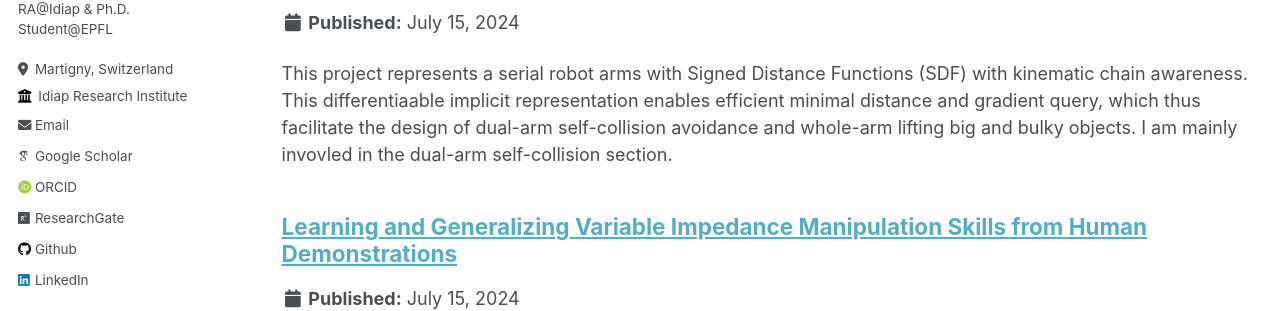
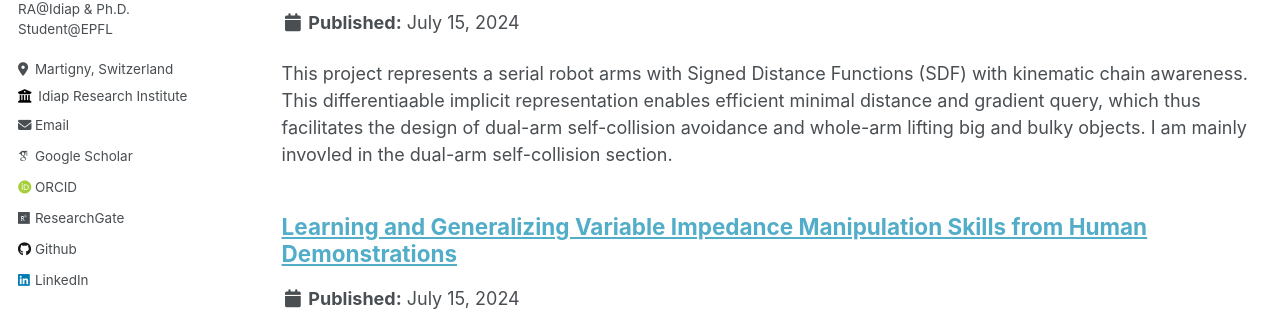
Before and after one commit to ollieyzhang/ollieyzhang.github.io, a Jekyll site: the page built from _pages/projects.md, in a window 1280 px wide and 900 px high. Shown: the part 283-594 px from the top of the window. Built offline with Jekyll 4.4.1, drawn with Linux system fonts in a browser that asks for light colours; some web fonts are replaced.

Commit message:
add projects

```diff
--- a/_projects/projects-4.md
+++ b/_projects/projects-4.md
@@ -1,10 +1,9 @@
 ---
 title: "Representing Robot Geometry as Distance Fields: Applications to Whole-body Manipulation"
-excerpt: "This project represents a serial robot arms with Signed Distance Functions (SDF) with kinematic chain awareness. This differentiaable implicit representation enables efficient minimal distance and gradient query, which thus facilitate the design of dual-arm self-collision avoidance and whole-arm lifting big and bulky objects. I am mainly invovled in the dual-arm self-collision section."
+excerpt: "This project represents a serial robot arms with Signed Distance Functions (SDF) with kinematic chain awareness. This differentiaable implicit representation enables efficient minimal distance and gradient query, which thus facilitates the design of dual-arm self-collision avoidance and whole-arm lifting big and bulky objects. I am mainly invovled in the dual-arm self-collision section."
 collection: projects
 ---
 
-<!DOCTYPE html>
 <html lang="en">
 <head>
     <meta charset="UTF-8">
```
